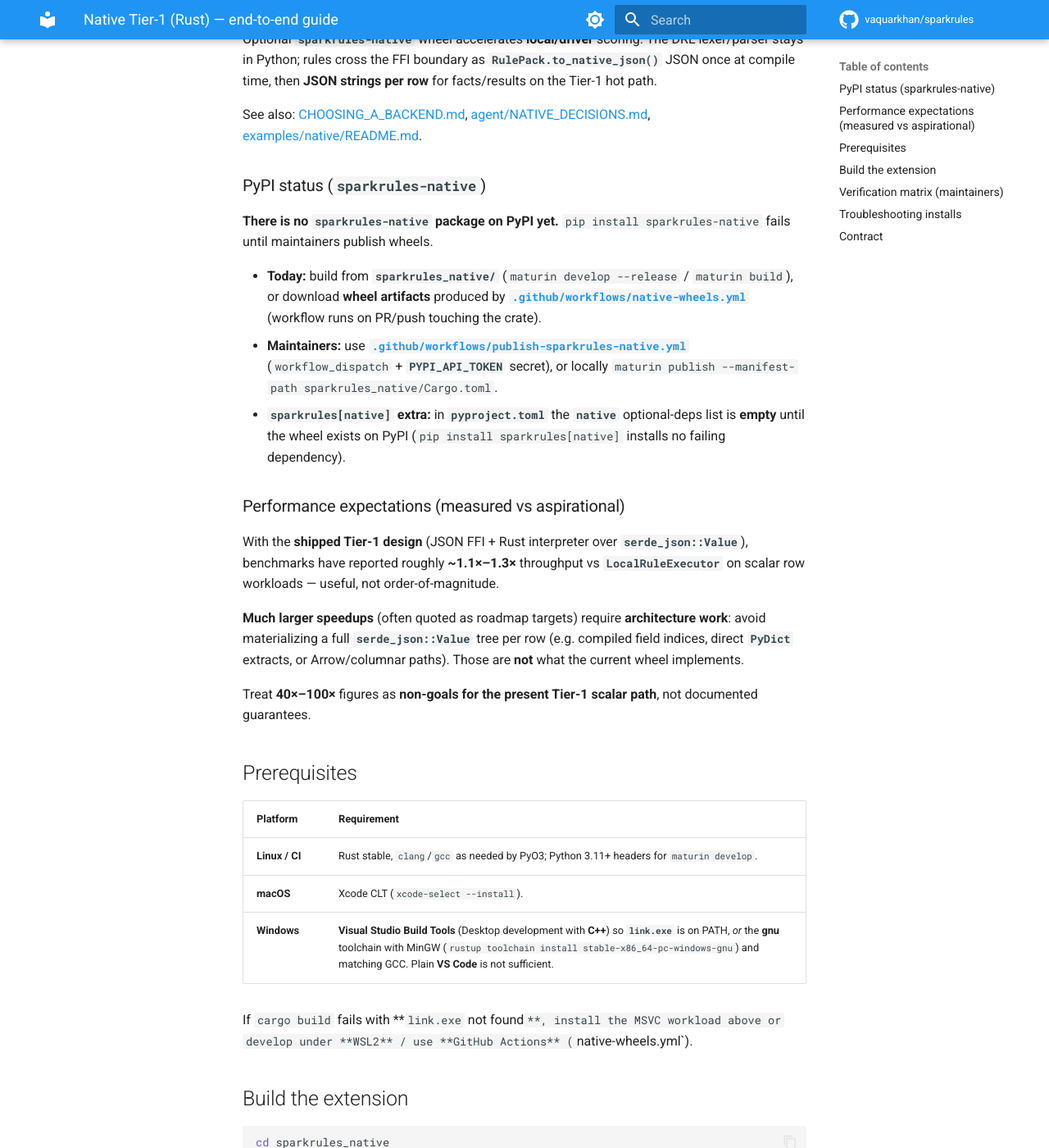
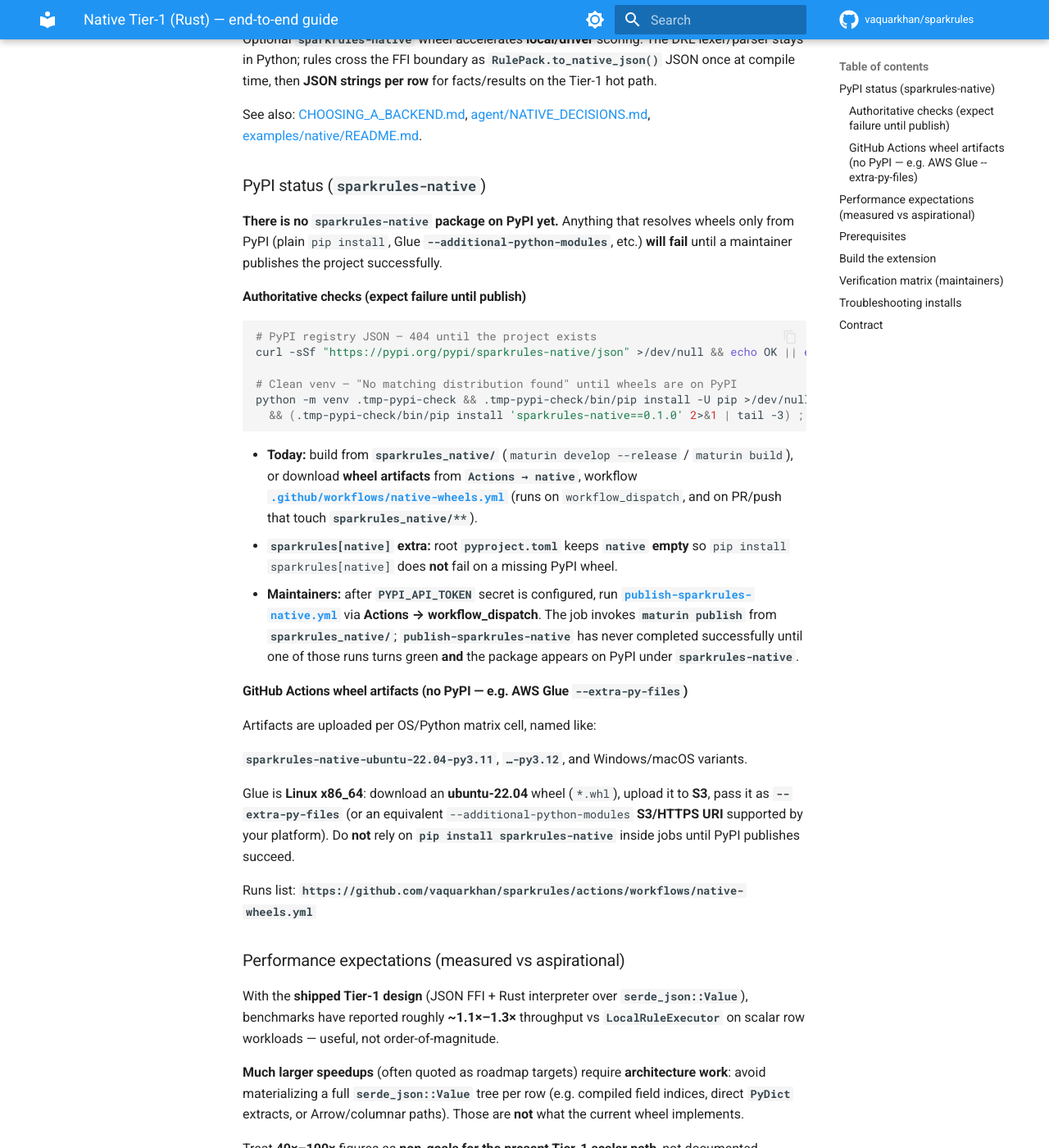
Before and after one commit to vaquarkhan/sparkrules, an MkDocs documentation site: the page built from docs/NATIVE_TIER1.md, in a window 1280 px wide and 1400 px high, scrolled down 193 px. Shown: the whole window at 82% size. Built offline with MkDocs 1.6.1 and Material for MkDocs 9.7.7, drawn with Linux system fonts in a browser that asks for light colours; comment, search, counter and statistics services are not loaded; some of the changed text lies outside the part shown.

Commit message:
docs: honest PyPI-absent path for sparkrules-native + Glue wheels
- Document curl/pip verification, CI artifact names, and S3/extra-py-files
- Fix examples/native README claiming PyPI; expand aws-glue README
- Cross-link publish workflow prerequisites and troubleshooting

````diff
--- a/README.md
+++ b/README.md
@@ -35,7 +35,7 @@ print(result.action_output)  # {'risk': 'high'}
 pip install sparkrules          # core engine only
 pip install sparkrules[api]     # + FastAPI server and Workbench UI
 pip install sparkrules[spark]   # + PySpark cluster integration
-# Optional Rust Tier-1 (sparkrules-native): not on PyPI yet — build in sparkrules_native/ or use CI wheel artifacts; see docs/NATIVE_TIER1.md
+# Optional Rust Tier-1 (sparkrules-native): not on PyPI — build locally, install a CI .whl, or for Glue upload the Linux wheel to S3 and use --extra-py-files (see docs/NATIVE_TIER1.md / deploy/aws-glue/README.md)
 pip install sparkrules[all]     # everything
 ```
 
--- a/docs/NATIVE_TIER1.md
+++ b/docs/NATIVE_TIER1.md
@@ -6,11 +6,32 @@ See also: [CHOOSING_A_BACKEND.md](CHOOSING_A_BACKEND.md), [agent/NATIVE_DECISION
 
 ### PyPI status (**`sparkrules-native`**)
 
-**There is no `sparkrules-native` package on PyPI yet.** `pip install sparkrules-native` fails until maintainers publish wheels.
+**There is no `sparkrules-native` package on PyPI yet.** Anything that resolves wheels only from PyPI (plain `pip install`, Glue **`--additional-python-modules`**, etc.) **will fail** until a maintainer publishes the project successfully.
 
-- **Today:** build from **`sparkrules_native/`** (`maturin develop --release` / `maturin build`), or download **wheel artifacts** produced by **[`.github/workflows/native-wheels.yml`](../.github/workflows/native-wheels.yml)** (workflow runs on PR/push touching the crate).
-- **Maintainers:** use **[`.github/workflows/publish-sparkrules-native.yml`](../.github/workflows/publish-sparkrules-native.yml)** (`workflow_dispatch` + **`PYPI_API_TOKEN`** secret), or locally `maturin publish --manifest-path sparkrules_native/Cargo.toml`.
-- **`sparkrules[native]` extra:** in **`pyproject.toml`** the **`native`** optional-deps list is **empty** until the wheel exists on PyPI (`pip install sparkrules[native]` installs no failing dependency).
+#### Authoritative checks (expect failure until publish)
+
+```bash
+# PyPI registry JSON — 404 until the project exists
+curl -sSf "https://pypi.org/pypi/sparkrules-native/json" >/dev/null && echo OK || echo "MISSING_ON_PYPI (expected today)"
+
+# Clean venv — "No matching distribution found" until wheels are on PyPI
+python -m venv .tmp-pypi-check && .tmp-pypi-check/bin/pip install -U pip >/dev/null \
+  && (.tmp-pypi-check/bin/pip install 'sparkrules-native==0.1.0' 2>&1 | tail -3) ; rm -rf .tmp-pypi-check
+```
+
+- **Today:** build from **`sparkrules_native/`** (`maturin develop --release` / `maturin build`), or download **wheel artifacts** from **`Actions → native`**, workflow **[`.github/workflows/native-wheels.yml`](../.github/workflows/native-wheels.yml)** (runs on `workflow_dispatch`, and on PR/push that touch **`sparkrules_native/**`**).
+- **`sparkrules[native]` extra:** root **`pyproject.toml`** keeps **`native`** **empty** so `pip install sparkrules[native]` does **not** fail on a missing PyPI wheel.
+- **Maintainers:** after **`PYPI_API_TOKEN`** secret is configured, run **[`publish-sparkrules-native.yml`](../.github/workflows/publish-sparkrules-native.yml)** via **Actions → workflow_dispatch**. The job invokes **`maturin publish`** from **`sparkrules_native/`**; **`publish-sparkrules-native`** has never completed successfully until one of those runs turns green **and** the package appears on PyPI under **`sparkrules-native`**.
+
+#### GitHub Actions wheel artifacts (no PyPI — e.g. AWS Glue **`--extra-py-files`**)
+
+Artifacts are uploaded per OS/Python matrix cell, named like:
+
+**`sparkrules-native-ubuntu-22.04-py3.11`**, **`…-py3.12`**, and Windows/macOS variants.
+
+Glue is **Linux x86_64**: download an **ubuntu-22.04** wheel (`*.whl`), upload it to **S3**, pass it as **`--extra-py-files`** (or an equivalent `--additional-python-modules` **S3/HTTPS URI** supported by your platform). Do **not** rely on **`pip install sparkrules-native`** inside jobs until PyPI publishes succeed.
+
+Runs list: **`https://github.com/vaquarkhan/sparkrules/actions/workflows/native-wheels.yml`**
 
 ### Performance expectations (measured vs aspirational)
 
@@ -39,10 +60,10 @@ maturin develop --release   # editable install → import sparkrules_native
 python -c "import sparkrules_native as m; print(m.native_version(), m.rulepack_hash('{\"drl_hash\":\"x\",\"native_schema\":\"1\",\"rules\":[]}'))"
 ```
 
-Dry-run wheel:
+Dry-run wheel (from repo root):
 
 ```bash
-maturin build --release --manifest-path sparkrules_native/Cargo.toml
+cd sparkrules_native && maturin build --release
 ```
 
 ## Verification matrix (maintainers)
@@ -72,7 +93,7 @@ Scripts **no-op** gracefully when `cargo` is missing only if they check first; o
 ## Troubleshooting installs
 
 - **`No module named sparkrules.native`:** upgrade **`sparkrules`** to a build that packages the full `sparkrules.*` tree (setuptools `include = ["sparkrules*"]`). Reinstall: `pip install -U "sparkrules[native]"`.
-- **`ImportError` for `sparkrules_native` after upgrading `sparkrules`:** the core distribution does not ship a Python stub for `sparkrules_native`; install or rebuild the Rust wheel (`pip install -U sparkrules-native` or `maturin develop --release` under **`sparkrules_native/`**).
+- **`ImportError` for `sparkrules_native` after upgrading `sparkrules`:** the core distribution does not ship a compiled extension; **`pip install sparkrules-native` only works after PyPI publishes**. Until then: **`maturin develop --release`** under **`sparkrules_native/`**, **`pip install /path/to/sparkrules_native-*.whl`**, or a CI-built wheel artifact.
 - **Windows / maturin:** pass an **absolute** interpreter path if `--interpreter` fails version detection (PowerShell: `(Resolve-Path .venv\Scripts\python.exe).Path`).
 
 ## Contract
````
Also changed, not shown: CHANGELOG.md (+4 -0 lines), deploy/aws-glue/README.md (+11 -0 lines), docs/KNOWN_LIMITATIONS.md (+1 -1 lines), examples/native/README.md (+1 -1 lines), sparkrules_native/README.md (+13 -4 lines).
